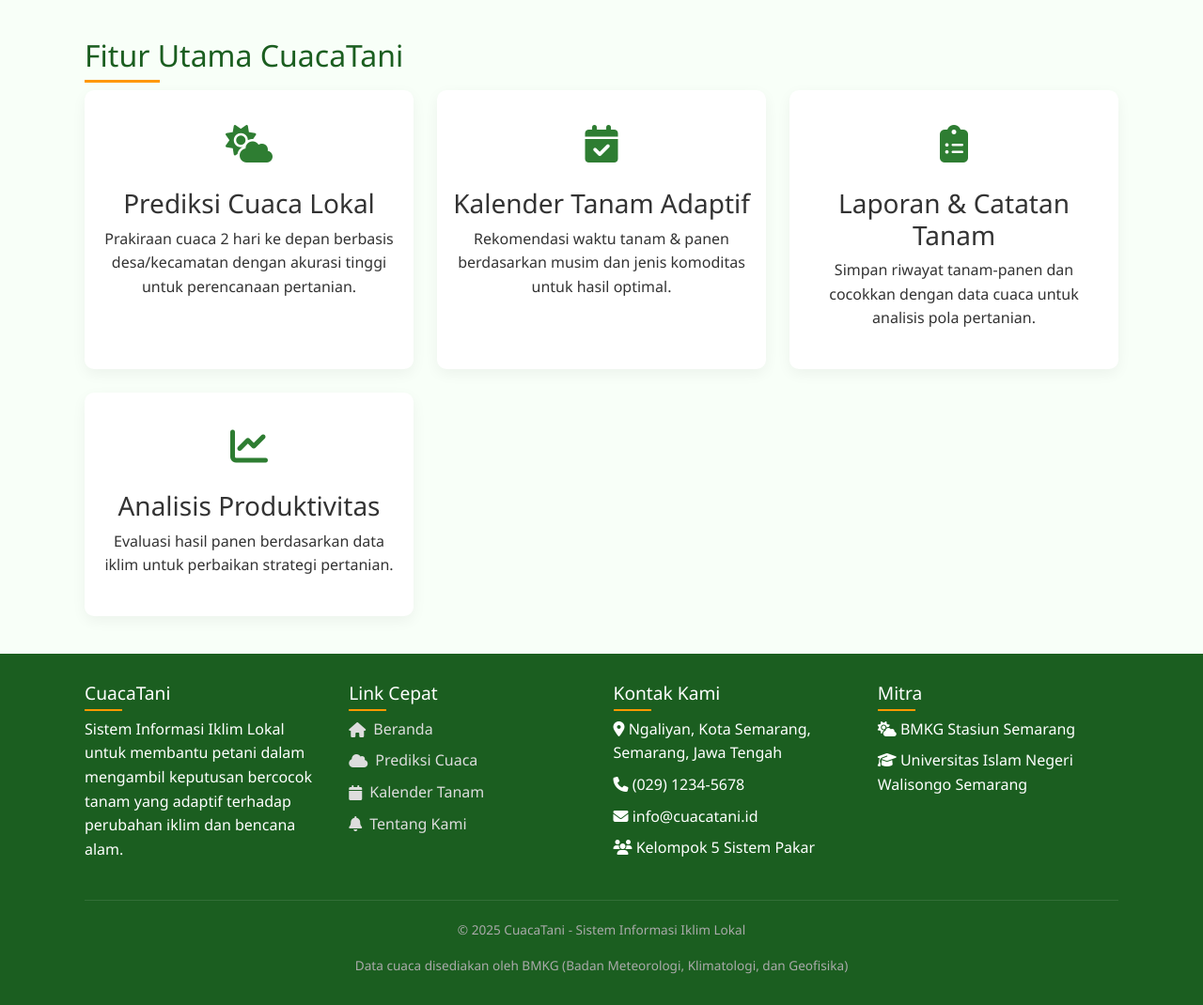
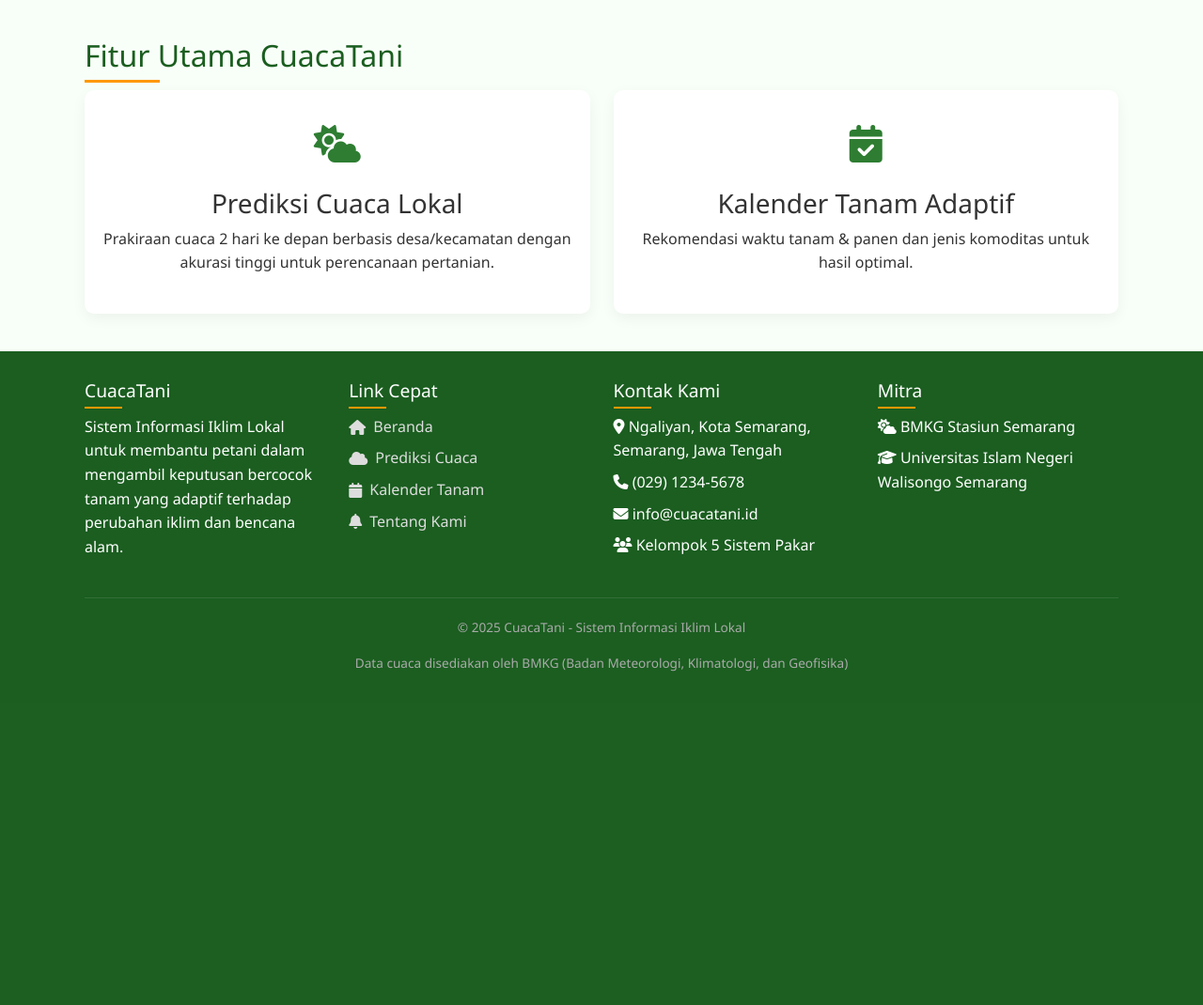
Before and after one commit to RonaldaBA/projek_sistempakar, a PHP site: page / in a window 1280 px wide. Shown: the part 564-1634 px from the top of the page at 94% size. After the commit the page ends 1279 px from the top, so only its background shows below. Run offline with PHP 8.4, Linux system fonts and the light colour scheme; data that the repository does not hold is empty.

Commit message:
menghapus feature-card

```diff
--- a/index.php
+++ b/index.php
@@ -539,24 +539,24 @@ $tentangkami = "#tentang-kami";
                         <i class="fas fa-calendar-check"></i>
                     </div>
                     <h3>Kalender Tanam Adaptif</h3>
-                    <p>Rekomendasi waktu tanam & panen berdasarkan musim dan jenis komoditas untuk hasil optimal.</p>
+                    <p>Rekomendasi waktu tanam & panen dan jenis komoditas untuk hasil optimal.</p>
                 </div>
 
-                <div class="feature-card">
+                <!-- <div class="feature-card">
                     <div class="feature-icon">
                         <i class="fas fa-clipboard-list"></i>
                     </div>
                     <h3>Laporan & Catatan Tanam</h3>
                     <p>Simpan riwayat tanam-panen dan cocokkan dengan data cuaca untuk analisis pola pertanian.</p>
-                </div>
+                </div> -->
 
-                <div class="feature-card">
+                <!-- <div class="feature-card">
                     <div class="feature-icon">
                         <i class="fas fa-chart-line"></i>
                     </div>
                     <h3>Analisis Produktivitas</h3>
                     <p>Evaluasi hasil panen berdasarkan data iklim untuk perbaikan strategi pertanian.</p>
-                </div>
+                </div> -->
             </div>
         </div>
     </section>
```
